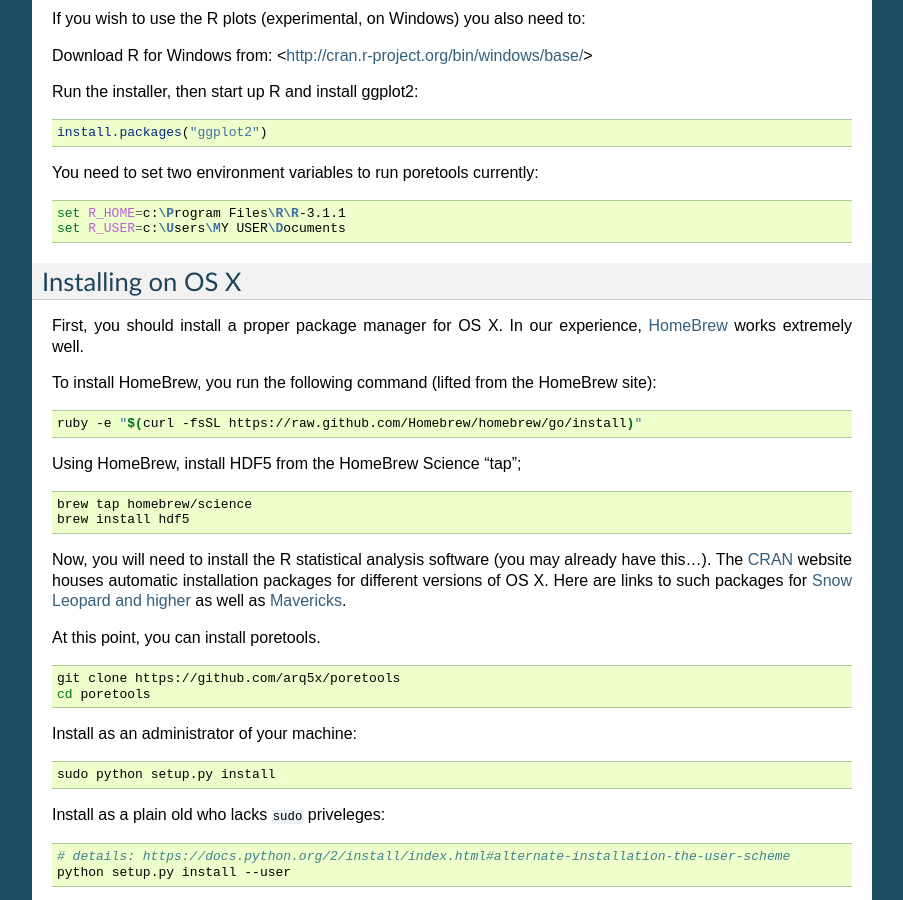
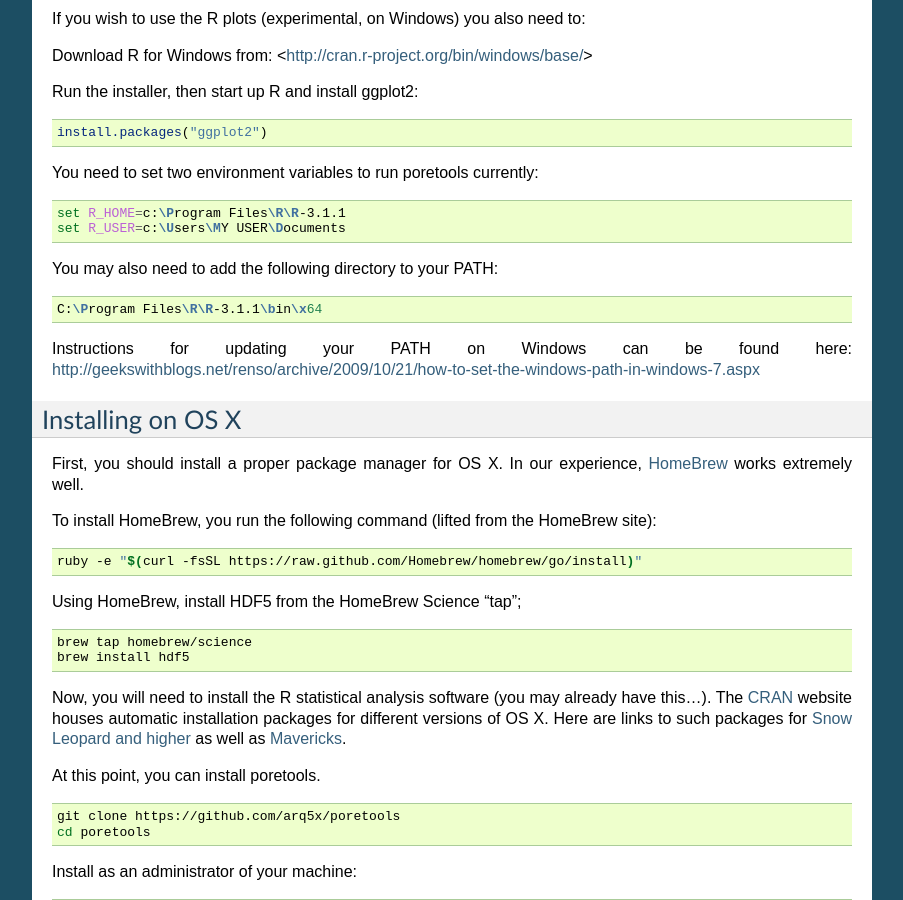
Before and after one commit to arq5x/poretools, a Sphinx documentation site: the page built from docs/content/installation.rst, in a window 1280 px wide and 900 px high, scrolled down 1090 px. Shown: the whole window, without its empty margins (198-1101 px from the left). Built offline with Sphinx 7.4.7, drawn with Linux system fonts in a browser that asks for light colours; formulas are drawn with MathJax 3.

Commit message:
Update installation.rst

```diff
--- a/docs/content/installation.rst
+++ b/docs/content/installation.rst
@@ -79,6 +79,13 @@ You need to set two environment variables to run poretools currently:
 	set R_HOME=c:\Program Files\R\R-3.1.1
 	set R_USER=c:\Users\MY USER\Documents
 
+You may also need to add the following directory to your PATH:
+
+.. code-block:: bash
+
+        C:\Program Files\R\R-3.1.1\bin\x64
+
+Instructions for updating your PATH on Windows can be found here: http://geekswithblogs.net/renso/archive/2009/10/21/how-to-set-the-windows-path-in-windows-7.aspx
 
 =================================
 Installing on OS X
```
